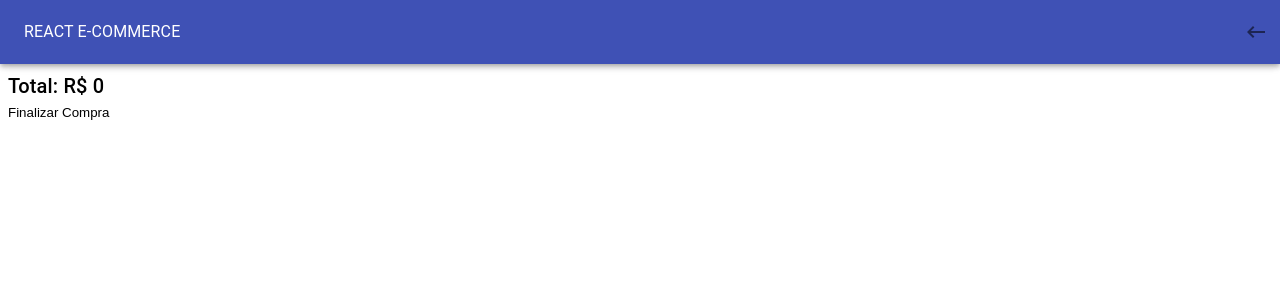
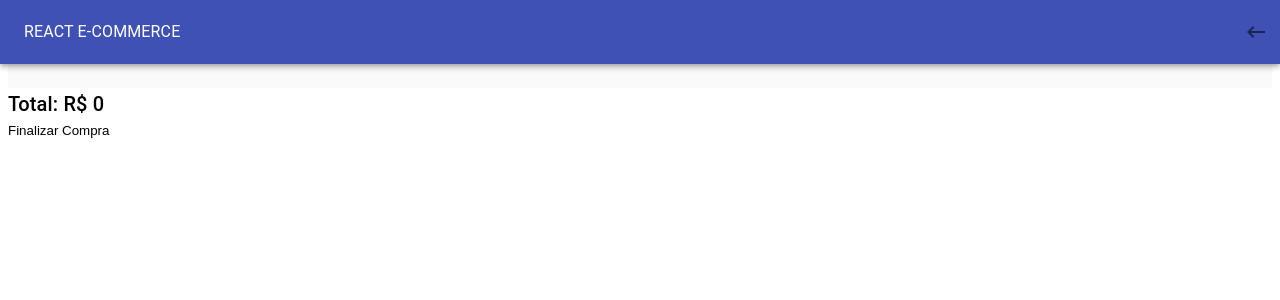
Before and after one commit to vitorlc/react-ecommerce, a React (Create React App) app: page /carrinho in a window 1280 px wide. Shown: the top 300 px of the page. Built offline with nearby package versions, Linux system fonts and the light colour scheme.

Commit message:
Add product list component styles

```diff
--- a/src/components/ProductsList/ProductsList.js
+++ b/src/components/ProductsList/ProductsList.js
@@ -1,13 +1,16 @@
 import React from 'react'
 import { Grid } from '@material-ui/core'
 import Product from '../Product/Product'
+import useStyles from './styles'
 
 const ProductsList = ({ products, handleClick, isCart, handleDecrement, handleIncrement }) => {
+  const classes = useStyles()
   return (
-    <main style={{ marginTop: 70 }}>
-      <Grid container justify="center" spacing="{4}">
+    <main className={classes.content}>
+      <div className={classes.toolbar} />
+      <Grid container justify="center" spacing={4}>
         {products.map((product) => (
-          <Grid item key={product.id} xs={12} sm={6} md={4} lg={2}>
+          <Grid item key={product.id} xs={12} sm={6} md={4} lg={3}>
             <Product product={product} handleClick={handleClick} isCart={isCart} handleDecrement={handleDecrement} handleIncrement={handleIncrement} />
           </Grid>
         ))}
--- /dev/null
+++ b/src/components/ProductsList/styles.js
@@ -0,0 +1,13 @@
+import { makeStyles } from '@material-ui/core/styles';
+
+export default makeStyles((theme) => ({
+  toolbar: theme.mixins.toolbar,
+  content: {
+    flexGrow: 1,
+    backgroundColor: theme.palette.background.default,
+    padding: theme.spacing(3),
+  },
+  root: {
+    flexGrow: 1,
+  },
+}))
```
